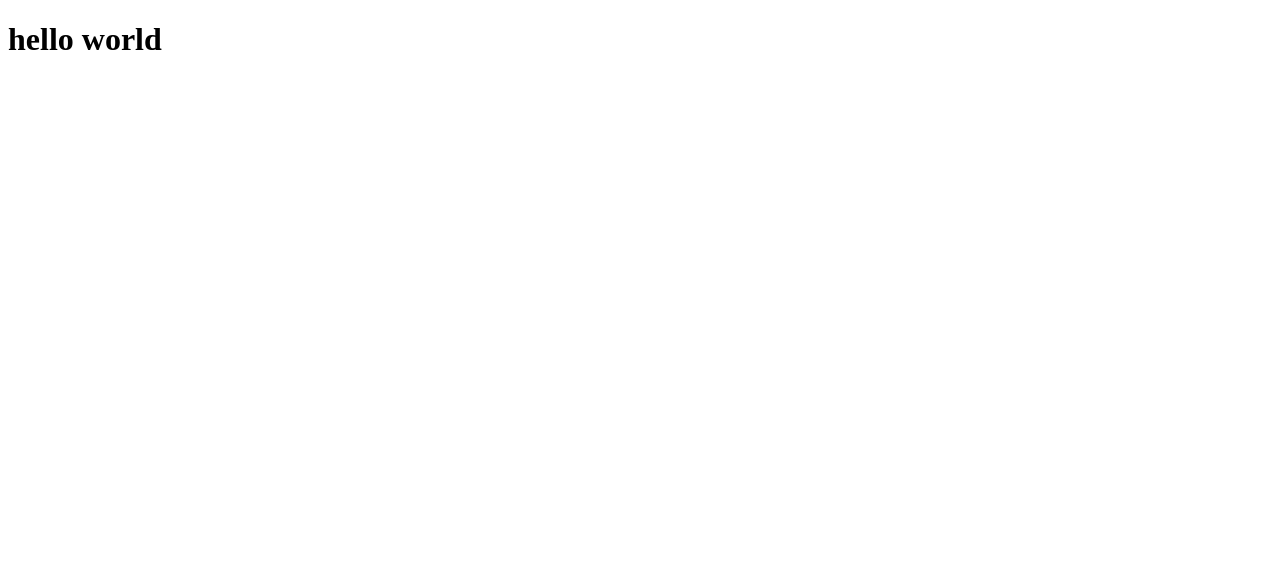
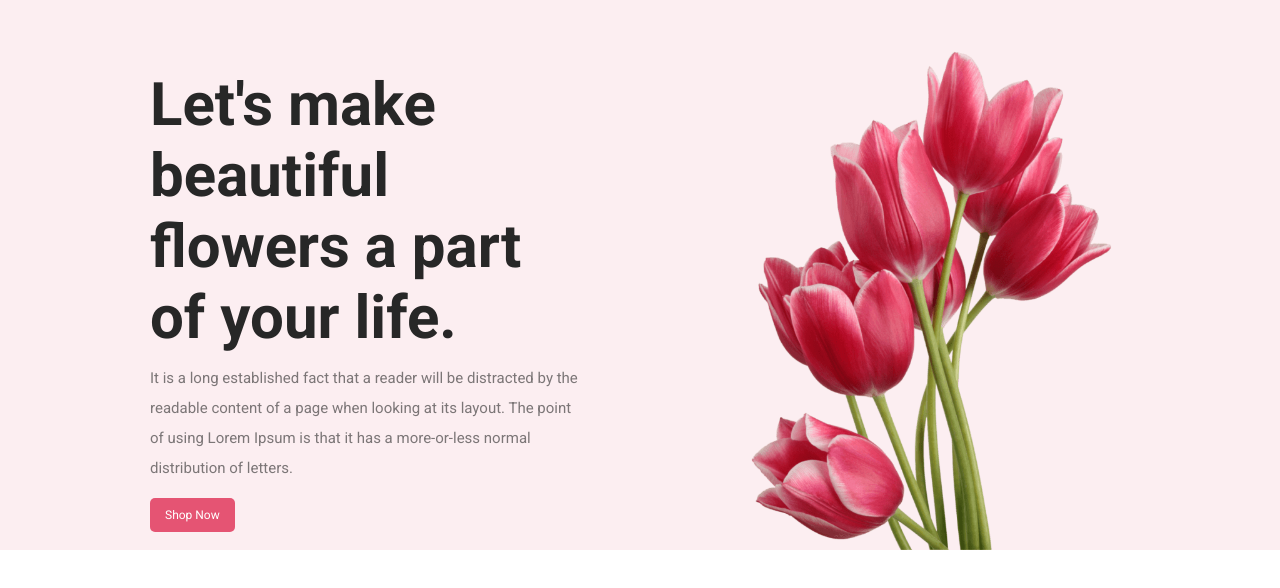
Before and after one commit to pronoyNath/FlowerShop-assignment01, a plain HTML site: page index.html in a window 1280 px wide. Drawn offline with Linux system fonts and the light colour scheme; a web font is replaced by a local one.

Commit message:
banner-done

```diff
--- a/index.html
+++ b/index.html
@@ -1,11 +1,33 @@
 <!DOCTYPE html>
 <html lang="en">
+
 <head>
     <meta charset="UTF-8">
     <meta name="viewport" content="width=device-width, initial-scale=1.0">
+    <link rel="preconnect" href="https://fonts.googleapis.com">
+    <link rel="preconnect" href="https://fonts.gstatic.com" crossorigin>
+    <link
+        href="https://fonts.googleapis.com/css2?family=Chivo+Mono:wght@300&family=Roboto:ital,wght@0,400;0,700;1,100&display=swap"
+        rel="stylesheet">
+    <link rel="stylesheet" href="style.css">
     <title>Flower Shop</title>
 </head>
+
 <body>
-    <h1>hello world</h1>
+
+    <main>
+        <section class="banner">
+            <div class="banner-content">
+                <h3 class="banner-title">Let's make beautiful flowers a part of your life.</h3>
+                <p class="banner-detail">It is a long established fact that a reader will be distracted by the readable content of a page when looking at its layout. The point of using Lorem Ipsum is that it has a more-or-less normal distribution of letters.</p>
+                <button class="btn-pink">Shop Now</button>
+            </div>
+            <img class="banner-img" src="./images/pngwing 10.png" alt="">
+        </section>
+
+    </main>
+
+    <footer></footer>
 </body>
+
 </html>
--- /dev/null
+++ b/style.css
@@ -0,0 +1,47 @@
+* {
+    font-family: 'Chivo Mono', monospace;
+    font-family: 'Roboto', sans-serif;
+    margin: 0px;
+    padding: 0px;
+}
+
+.banner {
+    padding: 50px 150px 0px 150px;
+    background-color: #fceef1;
+    display: flex;
+    align-items: center;
+    gap: 150px;
+}
+.banner-content{
+    max-width: 500px;
+}
+.banner-title {
+    color: #272727;
+    font-size: 60px;
+    font-weight: 800;
+    margin-bottom: 10px;
+}
+
+.banner-detail {
+    color: rgba(39, 39, 39, 0.60);
+    font-size: 15px;
+    font-weight: 400;
+    line-height: 30px;
+    margin-bottom: 15px;
+
+}
+
+.btn-pink {
+    border-radius: 5px;
+    background-color: #E55473;
+    padding: 10px 15px;
+    border: 0px;
+    font-size: 12px;
+    font-weight: 200;
+    color: #fff;
+}
+
+.banner .banner-img {
+    width: 400px;
+    height: 500px;
+}
```
Also changed, not shown: images/Flower 01.png (added), images/Group 57.png (added), images/Group 58.png (added), images/Group 59.png (added), images/Rectangle 4.png (added), images/Rectangle 5.png (added), images/Rectangle 6.png (added), images/Rectangle 9.png (added), images/pngwing 10.png (added), images/pngwing 5.png (added), images/pngwing 6.png (added), images/pngwing 7.png (added), images/pngwing 8.png (added).
